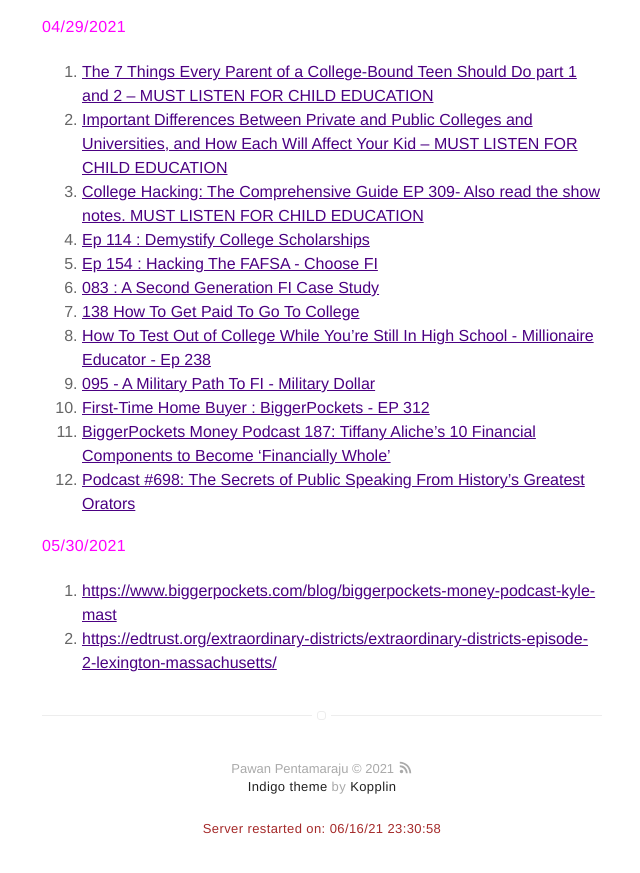
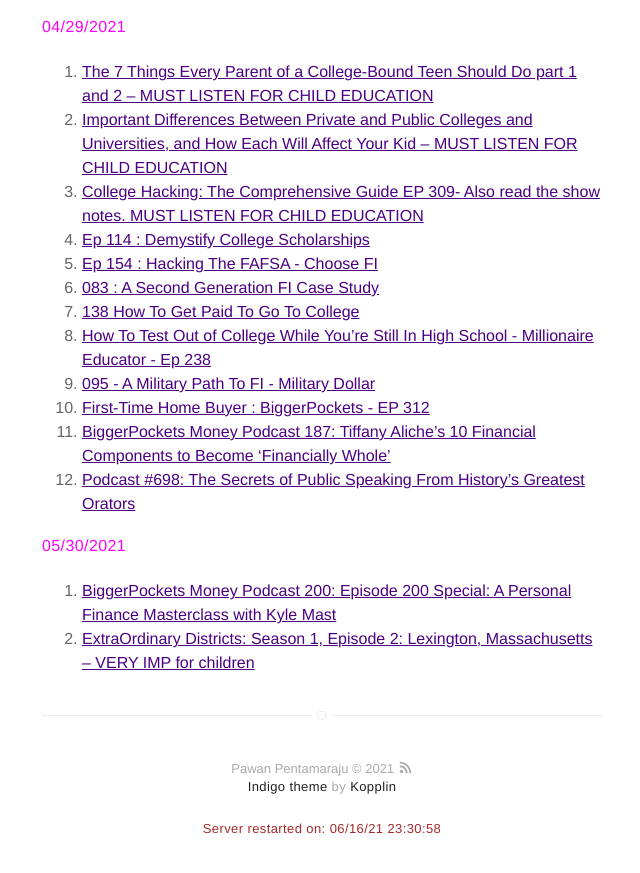
Before and after one commit to pawanpe/pawanpe.github.io, a Jekyll site: the page built from booklist/2021/articlesandvideos.markdown, in a window 1280 px wide and 900 px high, scrolled down 1558 px. Shown: the top 873 px of the window, without its empty margins (318-958 px from the left). Built offline with Jekyll 4.4.1, drawn with Linux system fonts in a browser that asks for light colours; part of the change alters nothing that is shown.

Commit message:
Correcting format.

```diff
--- a/booklist/2021/articlesandvideos.markdown
+++ b/booklist/2021/articlesandvideos.markdown
@@ -73,5 +73,5 @@ layout: page
 
 <b style="color: magenta">05/30/2021</b>
 
-1. [https://www.biggerpockets.com/blog/biggerpockets-money-podcast-kyle-mast](BiggerPockets Money Podcast 200: Episode 200 Special: A Personal Finance Masterclass with Kyle Mast)
-2. [https://edtrust.org/extraordinary-districts/extraordinary-districts-episode-2-lexington-massachusetts/](ExtraOrdinary Districts: Season 1, Episode 2: Lexington, Massachusetts -- VERY IMP for children)
+1. [BiggerPockets Money Podcast 200: Episode 200 Special: A Personal Finance Masterclass with Kyle Mast](https://www.biggerpockets.com/blog/biggerpockets-money-podcast-kyle-mast)
+2. [ExtraOrdinary Districts: Season 1, Episode 2: Lexington, Massachusetts -- VERY IMP for children](https://edtrust.org/extraordinary-districts/extraordinary-districts-episode-2-lexington-massachusetts/)
```
